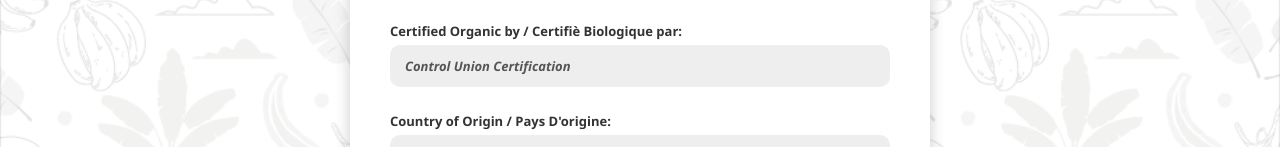
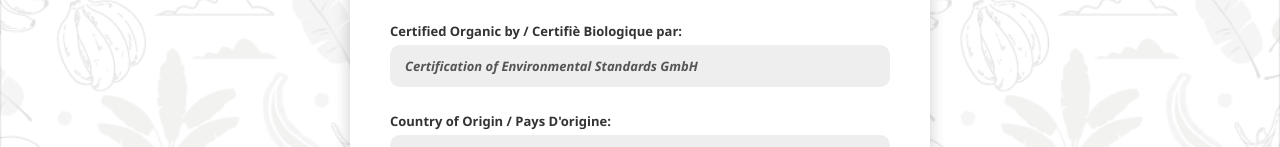
Before and after one commit to cathsanchez6/landin_delmonte2, a plain HTML site: page index.html in a window 1280 px wide. Shown: the part 156-303 px from the top of the page. Drawn offline with Linux system fonts and the light colour scheme.

Commit message:
Update index.html

```diff
--- a/index.html
+++ b/index.html
@@ -124,7 +124,7 @@
             <h2>Información</h2>
 
             <label><b>Certified Organic by / Certifiè Biologique par:</b></label>
-            <div class="campo"><b>Control Union Certification</b></div>
+            <div class="campo"><b>Certification of Environmental Standards GmbH</b></div>
             <label><b>Country of Origin / Pays D'origine:</b></label>
             <div class="campo"><b>Product Of Ecuador / Produit De L'Èquateur</b></div><br>
           </div>
```
